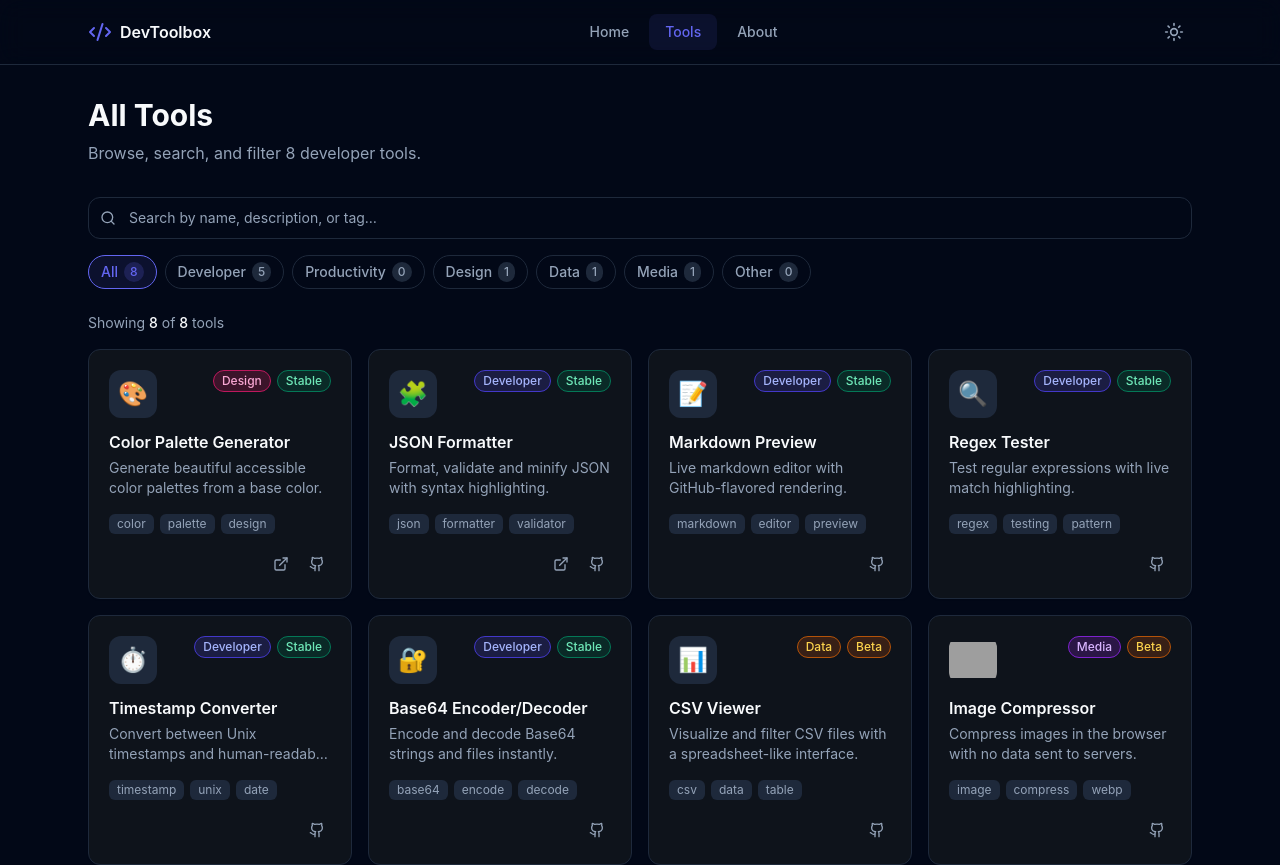
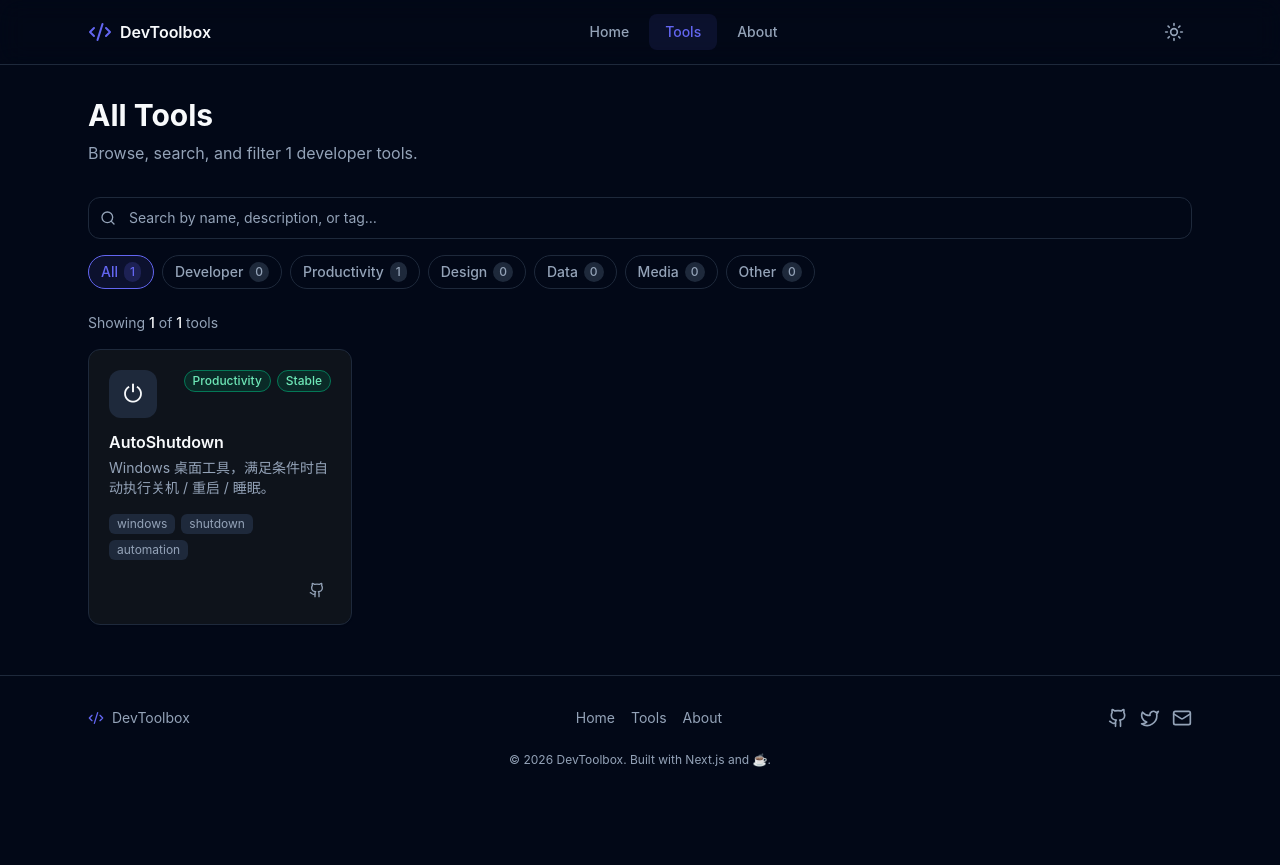
Before and after one commit to JavenChen777/peronal_site, a Next.js app: page /tools in a window 1280 px wide. Shown: the top 865 px of the page. After the commit the page ends 800 px from the top, so only its background shows below. Built offline with nearby package versions, Linux system fonts and the light colour scheme; grey boxes are pictures that could not be loaded.

Commit message:
Replace JSON Formatter tool with AutoShutdown tool in tools.ts

```diff
--- a/src/data/tools.ts
+++ b/src/data/tools.ts
@@ -2,217 +2,46 @@ import type { Tool } from '@/types/tool';
 
 export const tools: Tool[] = [
   {
-    slug: 'json-formatter',
-    name: 'JSON Formatter',
-    description: 'Format, validate and minify JSON with syntax highlighting.',
-    longDescription: `## JSON Formatter
+    slug: 'auto-shutdown',
+    name: 'AutoShutdown',
+    description: 'Windows 桌面工具，满足条件时自动执行关机 / 重启 / 睡眠。',
+    longDescription: `## AutoShutdown
 
-A clean, fast JSON formatter and validator built for developers.
+一个基于 Win32 的 Windows 桌面工具，用于在满足条件时自动执行电源动作（关机 / 重启 / 睡眠）。
 
-## Features
+**目标：** 轻量、无额外框架依赖，配置简单，支持托盘后台运行。
 
-- **Format & Prettify** — Instantly beautify minified JSON with configurable indent size
-- **Validate** — Real-time error detection with line/column indicators
-- **Minify** — Strip whitespace for production use
-- **Syntax Highlighting** — Color-coded keys, strings, numbers, and booleans
-- **Copy to Clipboard** — One-click copy of formatted output
-- **Dark Mode** — Easy on the eyes during late-night debugging
+## 功能总览
 
-## Use Cases
+- **倒计时触发** — 按小时 / 分钟 / 秒设置倒计时，到时后自动执行所选动作，可随时取消
+- **网络低流量触发** — 监控网卡接收流量，持续低于阈值（KB/s）达到指定时长后触发
+- **进程锁定监控** — 锁定指定进程，基于该进程的估算网速判断是否触发
+- **可执行动作** — 关机（Shutdown）/ 重启（Reboot）/ 睡眠（Sleep）
+- **托盘常驻** — 支持最小化 / 关闭到托盘，双击恢复，右键菜单退出
+- **中英文界面** — 支持 English / 中文切换
+- **设置持久化** — 配置写入注册表 \`HKCU\\Software\\AutoShutdown\`
 
-- Debugging API responses
-- Formatting config files
-- Sharing readable JSON snippets with teammates
+## 工作机制
+
+- 倒计时模块：后台线程每秒递减，归零后回调执行动作
+- 网络监控模块：每秒读取网卡接收字节，计算速率并累计"低于阈值"的持续时间
+- 触发执行模块：根据当前动作类型调用系统 API 执行关机 / 重启 / 睡眠
+
+## 环境要求
+
+- Windows 10 / 11
+- CMake 3.20+
+- 支持 C++17 的编译器（推荐 MSVC / Visual Studio 2022）
 
 ## Tech Used
 
-React · TypeScript · CodeMirror`,
-    category: 'developer',
-    tags: ['json', 'formatter', 'validator', 'cli'],
-    icon: '🧩',
-    url: 'https://github.com',
-    githubUrl: 'https://github.com',
+C++ · Win32 API · CMake`,
+    category: 'productivity',
+    tags: ['windows', 'shutdown', 'automation', 'tray', 'network-monitor', 'cpp', 'win32'],
+    icon: '⏻',
+    githubUrl: 'https://github.com/JavenChen777/auto_shutdown',
     status: 'stable',
     featured: true,
-  },
-  {
-    slug: 'regex-tester',
-    name: 'Regex Tester',
-    description: 'Test regular expressions with live match highlighting.',
-    longDescription: `## Regex Tester
-
-An interactive regular expression playground with real-time feedback.
-
-## Features
-
-- **Live Matching** — See matches highlighted as you type
-- **Flag Controls** — Toggle global, case-insensitive, multiline flags
-- **Match Details** — View capture groups and match indices
-- **Common Patterns** — Prebuilt patterns for email, URL, phone, etc.
-- **Export** — Copy the final regex pattern for use in code
-
-## Tech Used
-
-React · TypeScript · Vite`,
-    category: 'developer',
-    tags: ['regex', 'testing', 'pattern', 'string'],
-    icon: '🔍',
-    githubUrl: 'https://github.com',
-    status: 'stable',
-    featured: true,
-  },
-  {
-    slug: 'color-palette',
-    name: 'Color Palette Generator',
-    description: 'Generate beautiful accessible color palettes from a base color.',
-    longDescription: `## Color Palette Generator
-
-Create harmonious color systems for your next project.
-
-## Features
-
-- **Palette Generation** — Analogous, complementary, triadic, and monochromatic schemes
-- **Accessibility Check** — WCAG contrast ratio for every color pair
-- **CSS Export** — Export as CSS custom properties, Tailwind config, or SCSS variables
-- **HEX / RGB / HSL** — Toggle between color formats
-- **Dark Mode Preview** — See how your palette looks on dark backgrounds
-
-## Tech Used
-
-React · TypeScript · Chroma.js`,
-    category: 'design',
-    tags: ['color', 'palette', 'design', 'accessibility', 'css'],
-    icon: '🎨',
-    url: 'https://github.com',
-    githubUrl: 'https://github.com',
-    status: 'stable',
-    featured: true,
-  },
-  {
-    slug: 'markdown-preview',
-    name: 'Markdown Preview',
-    description: 'Live markdown editor with GitHub-flavored rendering.',
-    longDescription: `## Markdown Preview
-
-A split-pane Markdown editor with real-time GFM preview.
-
-## Features
-
-- **GFM Support** — Tables, task lists, strikethrough, and fenced code blocks
-- **Syntax Highlighting** — Code blocks highlighted via highlight.js
-- **Split View** — Editor and preview side by side or stacked
-- **Export** — Download rendered HTML or PDF
-- **Local Storage** — Auto-saves your work in the browser
-
-## Tech Used
-
-React · TypeScript · react-markdown · remark-gfm`,
-    category: 'developer',
-    tags: ['markdown', 'editor', 'preview', 'writing'],
-    icon: '📝',
-    githubUrl: 'https://github.com',
-    status: 'stable',
-    featured: true,
-  },
-  {
-    slug: 'base64-tool',
-    name: 'Base64 Encoder/Decoder',
-    description: 'Encode and decode Base64 strings and files instantly.',
-    longDescription: `## Base64 Encoder / Decoder
-
-Simple, fast Base64 encoding and decoding for text and files.
-
-## Features
-
-- **Text Encode/Decode** — Paste text and get Base64 output instantly
-- **File Encode** — Drag & drop any file to get its Base64 data URI
-- **URL-safe Mode** — Toggle URL-safe Base64 variant (+/ → -_)
-- **Validation** — Detects invalid Base64 input before decoding
-
-## Tech Used
-
-React · TypeScript · Vite`,
-    category: 'developer',
-    tags: ['base64', 'encode', 'decode', 'binary'],
-    icon: '🔐',
-    githubUrl: 'https://github.com',
-    status: 'stable',
-  },
-  {
-    slug: 'timestamp-converter',
-    name: 'Timestamp Converter',
-    description: 'Convert between Unix timestamps and human-readable dates.',
-    longDescription: `## Timestamp Converter
-
-Stop mentally calculating Unix timestamps — just paste and convert.
-
-## Features
-
-- **Bidirectional** — Unix ↔ ISO 8601 ↔ local date string
-- **Milliseconds & Seconds** — Handles both formats automatically
-- **Timezone Aware** — Converts to any IANA timezone
-- **Relative Time** — Shows "3 days ago" style display
-- **Now Button** — Instantly get the current timestamp
-
-## Tech Used
-
-React · TypeScript · date-fns`,
-    category: 'developer',
-    tags: ['timestamp', 'unix', 'date', 'time', 'converter'],
-    icon: '⏱️',
-    githubUrl: 'https://github.com',
-    status: 'stable',
-    featured: true,
-  },
-  {
-    slug: 'image-compressor',
-    name: 'Image Compressor',
-    description: 'Compress images in the browser with no data sent to servers.',
-    longDescription: `## Image Compressor
-
-Client-side image compression — your images never leave your browser.
-
-## Features
-
-- **Privacy First** — All processing happens in-browser via Canvas API
-- **Bulk Compression** — Drop multiple images at once
-- **Quality Slider** — Fine-tune the quality/size trade-off
-- **Format Conversion** — Convert between JPEG, PNG, WebP
-- **Before/After** — Visual comparison with file size delta
-
-## Tech Used
-
-React · TypeScript · browser-image-compression`,
-    category: 'media',
-    tags: ['image', 'compress', 'webp', 'png', 'jpeg', 'privacy'],
-    icon: '🖼️',
-    githubUrl: 'https://github.com',
-    status: 'beta',
-  },
-  {
-    slug: 'csv-viewer',
-    name: 'CSV Viewer',
-    description: 'Visualize and filter CSV files with a spreadsheet-like interface.',
-    longDescription: `## CSV Viewer
-
-Upload any CSV and explore it like a mini spreadsheet.
-
-## Features
-
-- **Column Sorting** — Click column headers to sort ascending/descending
-- **Search & Filter** — Fuzzy search across all rows
-- **Pagination** — Handles large files smoothly
-- **Stats** — Row count, column count, null value detection
-- **Export** — Download filtered results as a new CSV
-
-## Tech Used
-
-React · TypeScript · Papa Parse`,
-    category: 'data',
-    tags: ['csv', 'data', 'table', 'spreadsheet', 'viewer'],
-    icon: '📊',
-    githubUrl: 'https://github.com',
-    status: 'beta',
   },
 ];
 
```
